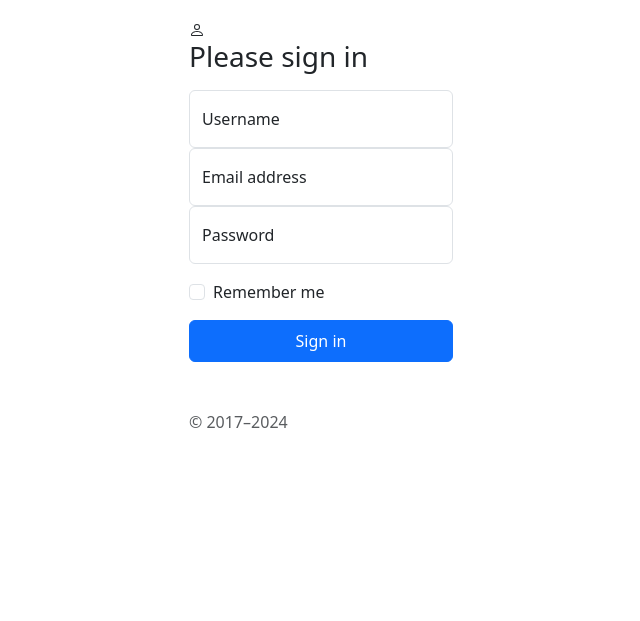
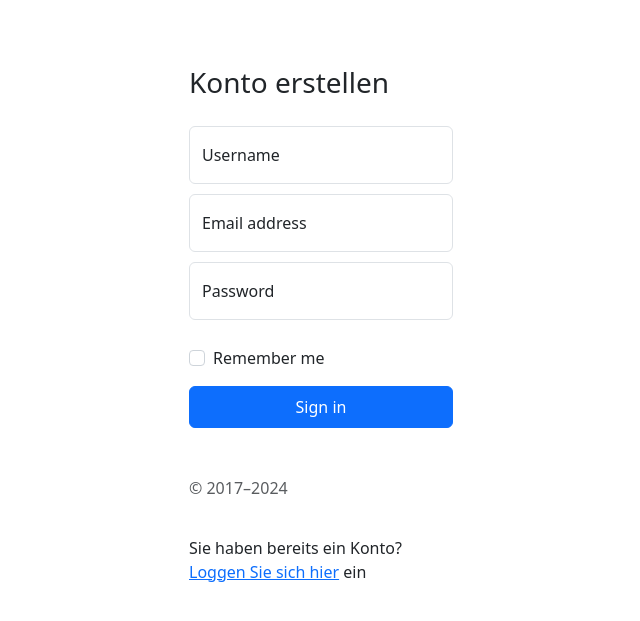
Before and after one commit to Stefanb0711/eCommerceWebsite, a Flask app: page /registrieren in a window 1280 px wide. Shown: the part 73-694 px from the top of the page, without its empty margins (319-959 px from the left). Run offline with Flask 3, Linux system fonts and the light colour scheme; some libraries are stand-ins or nearby versions.

Commit message:
Grundlegende Styles geändert

```diff
--- a/app.py
+++ b/app.py
@@ -100,7 +100,7 @@ total_price = 0
 
 products = {
     "images" : ["/static/Pics/ProteinPizza.webp", "/static/Pics/ProteinPudding.webp", "/static/Pics/Proteinriegel.jpg", "/static/Pics/ProteinriegelSchwarz.jpg", "/static/Pics/Proteinshake.jpg", "/static/Pics/Proteinspaghetti.webp"],
-    "titles" : ["Protein Pizza", "Protein Pudding", "Proteinriegel, Proteinriegel Schwarz", "Proteinshake", "Protein Spaghetti"],
+    "titles" : ["Protein Pizza", "Protein Pudding", "Proteinriegel", "Proteinriegel Crispy", "Proteinshake", "Protein Spaghetti"],
     "prices" : ["5", "7", "15", "15", "7", "5"]
 
 }
--- a/templates/registrieren.html
+++ b/templates/registrieren.html
@@ -6,29 +6,23 @@
     <main style="width: 30%;" class="form-signin m-auto">
   <form method="post">
 
-    <svg xmlns="http://www.w3.org/2000/svg" width="16" height="16" fill="currentColor" class="bi bi-person" viewBox="0 0 16 16">
-        <path d="M8 8a3 3 0 1 0 0-6 3 3 0 0 0 0 6m2-3a2 2 0 1 1-4 0 2 2 0 0 1 4 0m4 8c0 1-1 1-1 1H3s-1 0-1-1 1-4 6-4 6 3 6 4m-1-.004c-.001-.246-.154-.986-.832-1.664C11.516 10.68 10.289 10 8 10s-3.516.68-4.168 1.332c-.678.678-.83 1.418-.832 1.664z"/>
-    </svg>
+    <h1 style="padding-top: 50px; padding-bottom: 10px;" class="h3 mb-3 fw-normal">Konto erstellen</h1>
 
-    <h1 class="h3 mb-3 fw-normal">Please sign in</h1>
-
-    <div class="form-floating">
-      <input name="username" type="text" class="form-control" id="floatingPassword" placeholder="Username">
+    <div style="padding-bottom: 10px;" class="form-floating">
+      <input  name="username" type="text" class="form-control" id="floatingPassword" placeholder="Username">
       <label for="floatingPassword">Username</label>
     </div>
-    <div class="form-floating">
+    <div style="padding-bottom: 10px;" class="form-floating">
       <input name="email" type="email" class="form-control" id="floatingInput" placeholder="name@example.com">
       <label for="floatingInput">Email address</label>
     </div>
-    <div class="form-floating">
+    <div style="padding-bottom: 10px;" class="form-floating">
       <input name="password" type="password" class="form-control" id="floatingPassword" placeholder="Password">
       <label for="floatingPassword">Password</label>
     </div>
 
-
-
     <div class="form-check text-start my-3">
-      <input class="form-check-input" type="checkbox" value="remember-me" id="flexCheckDefault">
+      <input class="form-check-input" type="checkbox" value="remember-me" id="flexCheckDefault" style="border: 1px solid #ced4da;">
       <label class="form-check-label" for="flexCheckDefault">
         Remember me
       </label>
@@ -36,6 +30,9 @@
     <button class="btn btn-primary w-100 py-2" type="submit">Sign in</button>
     <p class="mt-5 mb-3 text-body-secondary">© 2017–2024</p>
   </form>
+
+    <p style="padding-top: 20px;">Sie haben bereits ein Konto? <a href="{{ url_for('login') }}">Loggen Sie sich hier</a> ein</p>
+
 
     {% with messages = get_flashed_messages() %}
         {% if messages %}
--- a/templates/warenkorb.html
+++ b/templates/warenkorb.html
@@ -31,7 +31,7 @@
             <h3 style="padding-right: 20px;"> Summe : {{ total_price }}€ </h3>
 
             {% if not current_user.is_authenticated %}
-            <a href="{{ url_for('login') }}"><button type="button" class="btn btn-primary">Kaufen</button></a>
+            <a style="padding-bottom: 20px;" href="{{ url_for('login') }}"><button type="button" class="btn btn-primary">Kaufen</button></a>
             {% else %}
             <form action="/payment" method="post">
                 <button class="btn btn-primary" type="submit">Pay with Paypal</button>
```
Also changed, not shown: templates/anmelden.html (+5 -3 lines), templates/start.html (+15 -3 lines).
